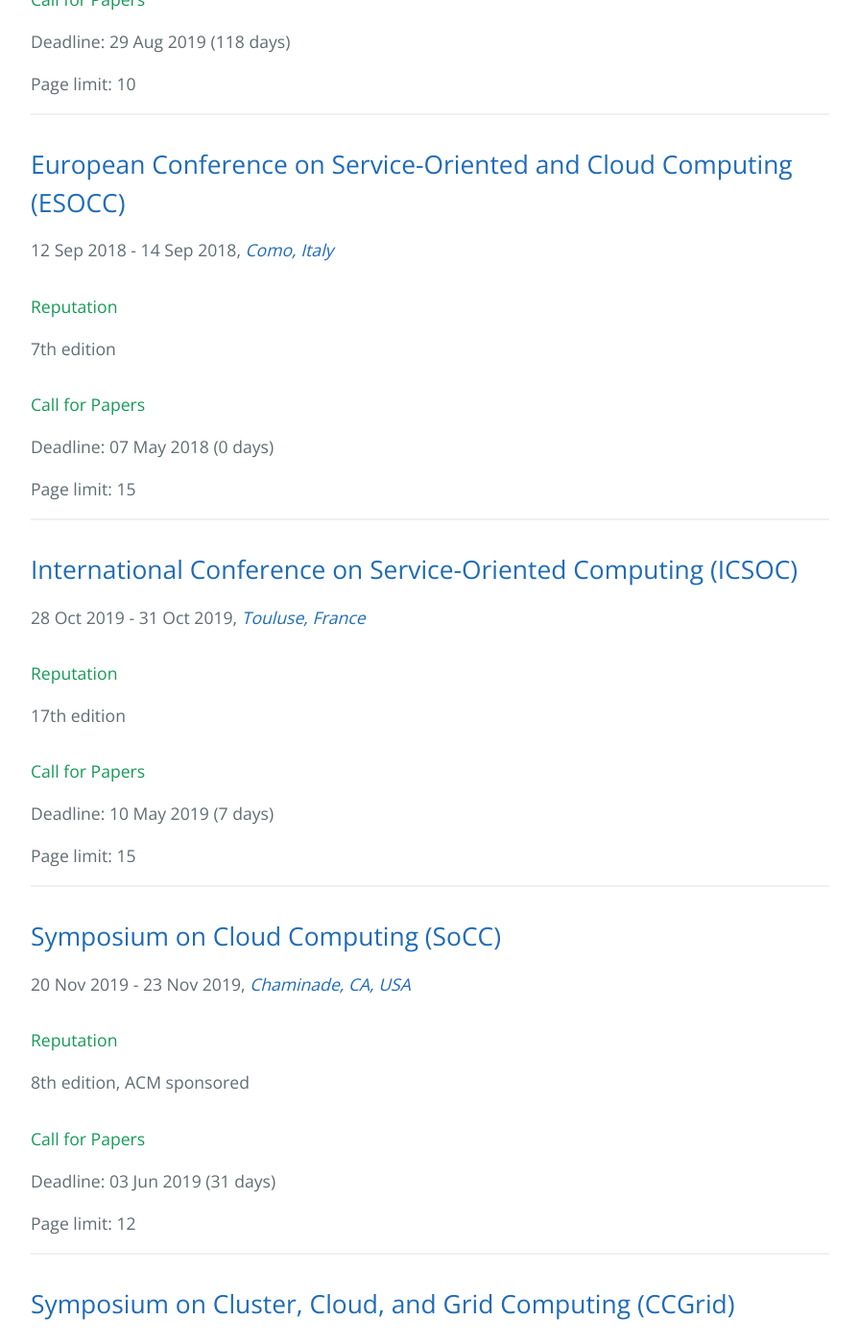
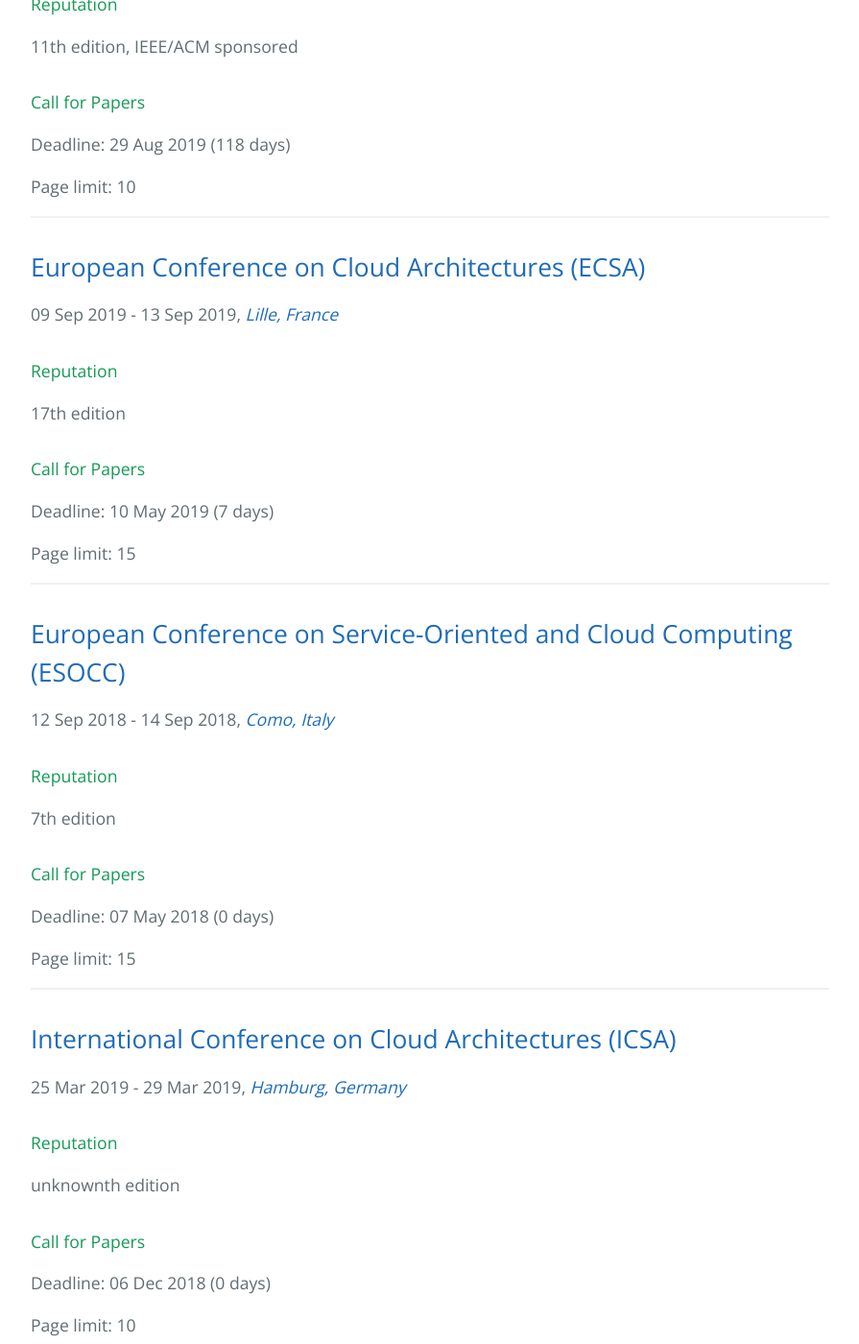
Before and after one commit to stefan-kolb/cloud-conferences, a Jekyll site: the page built from index.html, in a window 1280 px wide and 1400 px high, scrolled down 3238 px. Shown: the whole window at 96% size, without its empty margins (192-1087 px from the left). Built offline with Jekyll 4.4.1, drawn with Linux system fonts in a browser that asks for light colours; nearby versions of some CDN libraries; some of the changed text lies outside the part shown.

Commit message:
Update conferences.yml

```diff
--- a/_data/conferences.yml
+++ b/_data/conferences.yml
@@ -38,8 +38,27 @@
   page_limit: 15
 
 
+- name: European Conference on Cloud Architectures
+  abbrv: ECSA
+  url: https://ecsa2019.univ-lille.fr
+  edition: 17
+  deadline: "2019-05-10"
+  date_from: "2019-09-09"
+  date_to: "2019-09-13"
+  location: "Lille, France"
+  acceptance: []
+  page_limit: 15
 
-
+- name: International Conference on Cloud Architectures
+  abbrv: ICSA
+  url: https://swk-www.informatik.uni-hamburg.de/~icsa2019/index.html
+  edition: unknown
+  deadline: "2018-12-06"
+  date_from: "2019-03-25"
+  date_to: "2019-03-29"
+  location: "Hamburg, Germany"
+  acceptance: []
+  page_limit: 10
 
 
 - name: Conference on Cloud Computing Technology and Science
```
